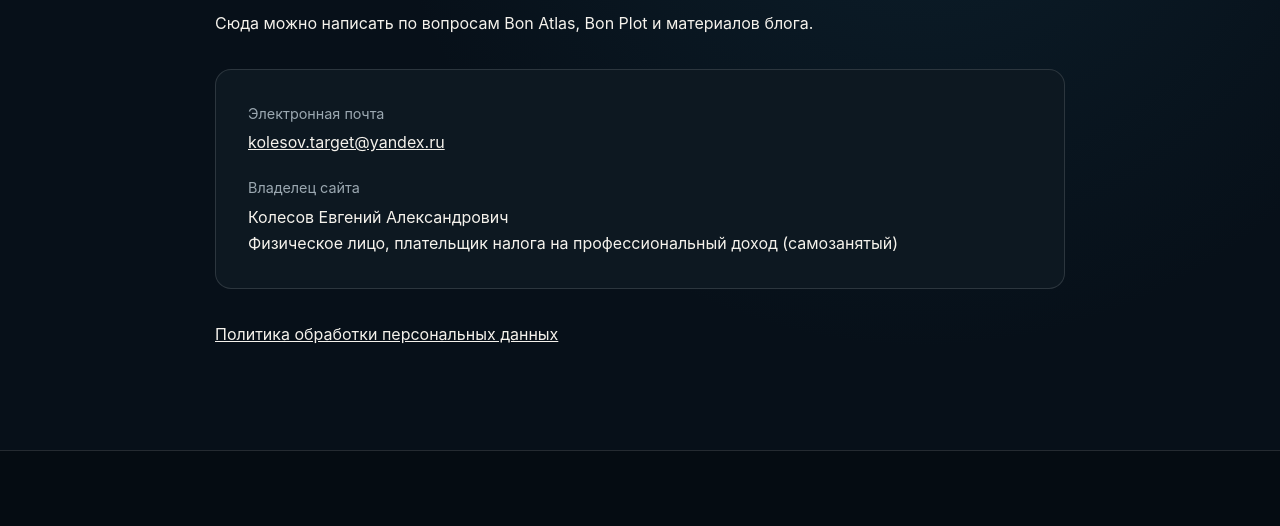
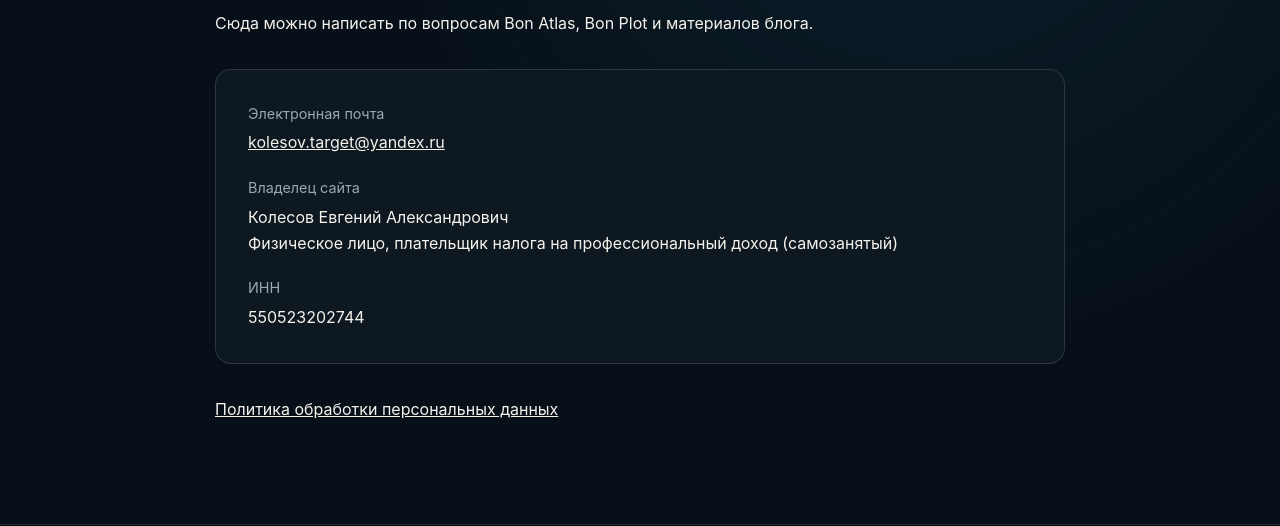
Before and after one commit to blizzjk-gif/bonatlas-site, an Astro site: page /contacts in a window 1280 px wide. Shown: the part 237-763 px from the top of the page. Built offline with nearby package versions, Linux system fonts and the light colour scheme; Astro itself is replaced by a stand-in of ours.

Commit message:
Add owner's tax identifier to contact page

```diff
--- a/src/data/site-owner.ts
+++ b/src/data/site-owner.ts
@@ -1,4 +1,5 @@
 export const siteOwner = {
   name: 'Колесов Евгений Александрович',
   email: 'kolesov.target@yandex.ru',
+  inn: '550523202744',
 };
--- a/src/pages/contacts.astro
+++ b/src/pages/contacts.astro
@@ -14,6 +14,7 @@ const structuredData = {
     '@id': `${url}#owner`,
     name: siteOwner.name,
     email: siteOwner.email,
+    taxID: siteOwner.inn,
   },
 };
 ---
@@ -26,6 +27,7 @@ const structuredData = {
     <dl>
       <div><dt>Электронная почта</dt><dd><a href={`mailto:${siteOwner.email}`}>{siteOwner.email}</a></dd></div>
       <div><dt>Владелец сайта</dt><dd>{siteOwner.name}<br />Физическое лицо, плательщик налога на профессиональный доход (самозанятый)</dd></div>
+      <div><dt>ИНН</dt><dd>{siteOwner.inn}</dd></div>
     </dl>
     <p><a href="/privacy/">Политика обработки персональных данных</a></p>
   </section>
```
